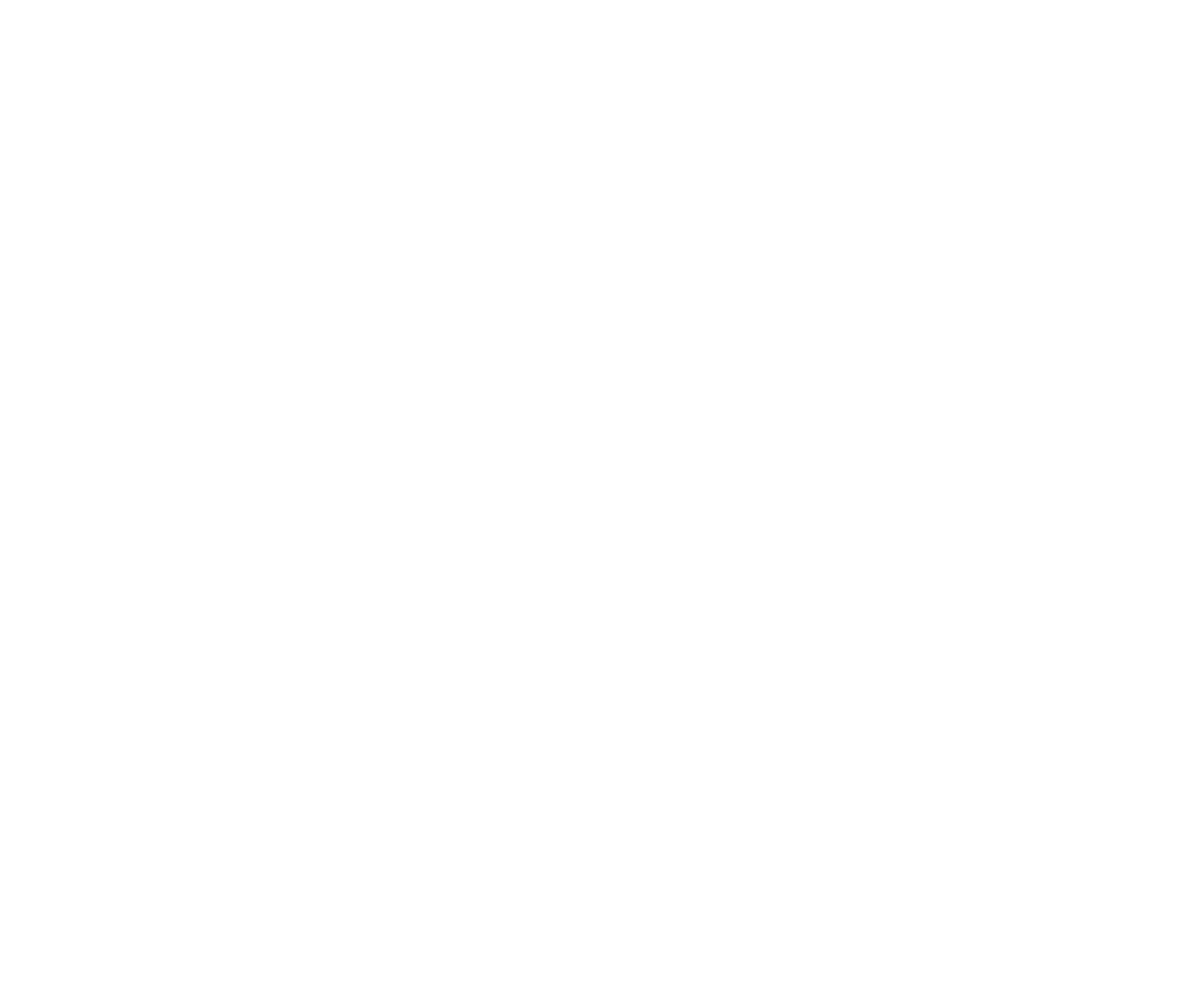
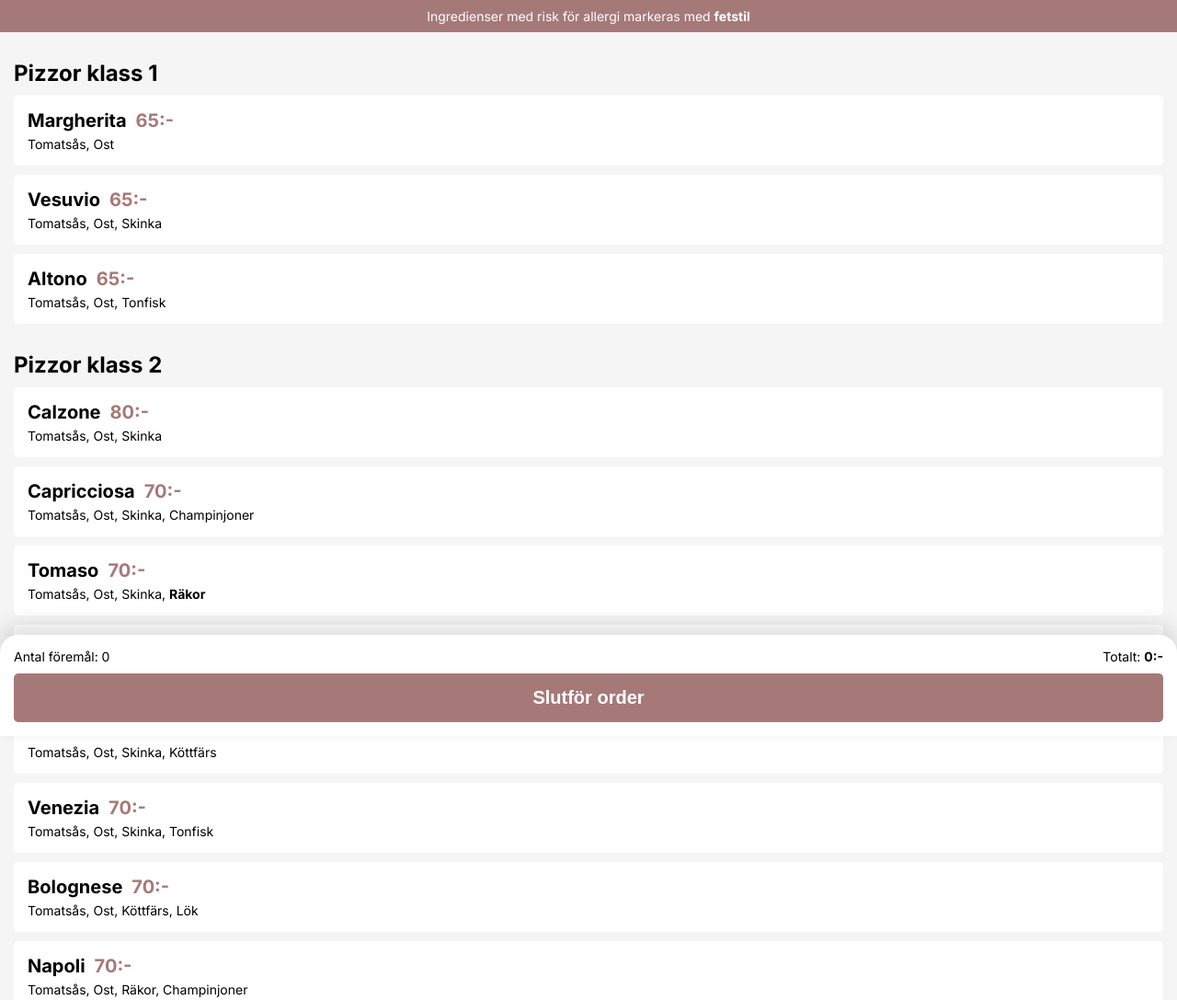
Before and after one commit to Deltaximity/DVGA11---Laboration-3, a plain HTML site: page index.html in a window 1280 px wide. Shown: the top 1087 px of the page at 92% size. Before the commit the page ends 800 px from the top, so only its background shows below. Drawn offline with Linux system fonts and the light colour scheme.

Commit message:
JSON skrivs ut som HTML
+ Fixat en "load" funktion som hämtar data från JSON-filen och skriver ut det i rätt HTML struktur.
+ Lagt all styling på dessa items

```diff
--- a/index.html
+++ b/index.html
@@ -4,11 +4,48 @@
     <meta charset="UTF-8">
     <meta http-equiv="X-UA-Compatible" content="IE=edge">
     <meta name="viewport" content="width=device-width, initial-scale=1.0">
+    <!-- Inter - Google Fonts -->
+    <link rel="preconnect" href="https://fonts.googleapis.com">
+    <link rel="preconnect" href="https://fonts.gstatic.com" crossorigin>
+    <link href="https://fonts.googleapis.com/css2?family=Inter:wght@400;700&display=swap" rel="stylesheet">
+
     <link rel="stylesheet" href="style.css">
+    <script src="labb3.js" defer></script>
     <script src="main.js" defer></script>
     <title>Laboration 3</title>
 </head>
 <body>
-
+    <div id="notice"><p>Ingredienser med risk för allergi markeras med <strong>fetstil</strong></p></div>
+    <main>
+        <div class="container">
+            <!-- meny skrivs ut från javascript -->
+            <!-- <div class="category">
+                <h1>Pizza klass 1</h1>
+                <div class="item">
+                    <div>
+                        <h2>Margharita</h2>
+                        <span class="price">65:-</span>
+                        <p class="contents">Tomatsås, Ost</p>
+                    </div>
+                    <div class="controls">
+                        <div class="remove">-</div>
+                        <div class="quantity">0</div>
+                        <div class="add">+</div>
+                    </div>
+                </div>
+            </div> -->
+        </div>
+        <div>
+            <h1>Notering</h1>
+            <textarea name="note" id="note" rows="5"></textarea>
+        </div>
+    </main>
+    <nav>
+        <div>
+            <p>Antal föremål: 0</p>
+            <p>Totalt: <strong>0:-</strong></p>
+        </div>
+        <button>Slutför order</button>
+    </nav>
 </body>
 </html>
--- a/main.js
+++ b/main.js
@@ -0,0 +1,34 @@
+'use strict';
+let container = document.querySelector('.container');
+
+window.addEventListener('load', () => {
+    let html = "";
+    for (let i = 0; i < Object.keys(menu).length; i++) {
+        let key = Object.keys(menu)[i];
+        let array = menu[key];
+
+        html = `<div class="category">`;
+        html += `<h1>${key}</h1>`;
+
+        array.forEach(obj => {
+            html += `<div class="item"><div><h2>${obj.name}</h2><span class="price">${obj.price}:-</span>`;
+            if (obj.contents !== undefined) {
+                html += `<p class="contents">`;
+                obj.contents.forEach(ingredient => {
+                    if (ingredient.startsWith("a:")) {
+                        ingredient = ingredient.slice(2); // tar bort "a:"
+                        html += `<strong>${ingredient}</strong>, `;
+                    } else {
+                        html += `${ingredient}, `;
+                    }
+                });
+                html = html.substring(0, html.length - 2); // tar bort ", "
+                html += `</p>`;
+            }
+            html += `</div></div>`;
+        });
+
+        html += `</div>`;
+        container.insertAdjacentHTML("beforeend", html);
+    }
+});
--- a/style.css
+++ b/style.css
@@ -0,0 +1,114 @@
+* {
+    margin: 0;
+    padding: 0;
+    box-sizing: border-box;
+}
+
+/* VARIABLER */
+:root {
+    --font-sanserif: 'Inter', sans-serif;
+    --color-primary: #A67979;
+    --color-gray: #707070;
+    --color-lighgray: #D9D9D9;
+    --color-bg: #F5F5F5;
+    --color-text: #FFFFFF;
+
+    --global-margin: 15px;
+    --global-border-radius: 5px;
+}
+
+html {
+    font-size: calc(1rem * 0.625);
+}
+
+body {
+    font-family: var(--font-sanserif);
+    background-color: var(--color-bg);
+}
+
+main { padding: 0 15px; }
+
+/* TEXT */
+p { font-size: 1.4rem; }
+h1 { font-size: 2.4rem; margin: 30px 0 10px 0; }
+h2 { font-size: 2rem; display: inline-block; }
+input { font-size: 1.4rem; }
+
+#notice {
+    width: 100%;
+    height: 35px;
+    display: flex;
+    align-items: center;
+    justify-content: center;
+    background-color: var(--color-primary);
+    color: var(--color-text);
+    position: sticky;
+    top: 0;
+    left: 0;
+}
+
+.category .item {
+    display: flex;
+    justify-content: space-between;
+    align-items: center;
+    background-color: var(--color-text);
+    border-radius: var(--global-border-radius);
+    padding: var(--global-margin);
+    font-size: 1rem;
+    margin-bottom: 10px;
+}
+
+.category .item .price {
+    font-weight: bold;
+    font-size: 2rem;
+    margin-left: 10px;
+    color: var(--color-primary);
+}
+
+.category .item .contents {
+    margin-top: 5px;
+}
+
+.controls {
+    display: flex;
+}
+
+#note {
+    font-size: 2rem;
+    padding: var(--global-margin);
+    font-family: var(--font-sanserif);
+    width: 100%;
+    margin-bottom: 20px;
+}
+
+nav {
+    background-color: var(--color-text);
+    position: sticky;
+    width: 100%;
+    height: 110px;
+    left: 0;
+    bottom: 0;
+    display: flex;
+    flex-direction: column;
+    padding: var(--global-margin);
+    border-radius: 20px 20px 0 0;
+    box-shadow: 0 -10px 25px 0 #0002;
+}
+
+nav div {
+    display: flex;
+    flex-direction: row;
+    justify-content: space-between;
+    margin-bottom: 10px;
+}
+
+nav button {
+    font-size: 2rem;
+    font-weight: bold;
+    border: none;
+    background: var(--color-primary);
+    color: var(--color-text);
+    border-radius: var(--global-border-radius);
+    width: 100%;
+    height: 100%;
+}
```
